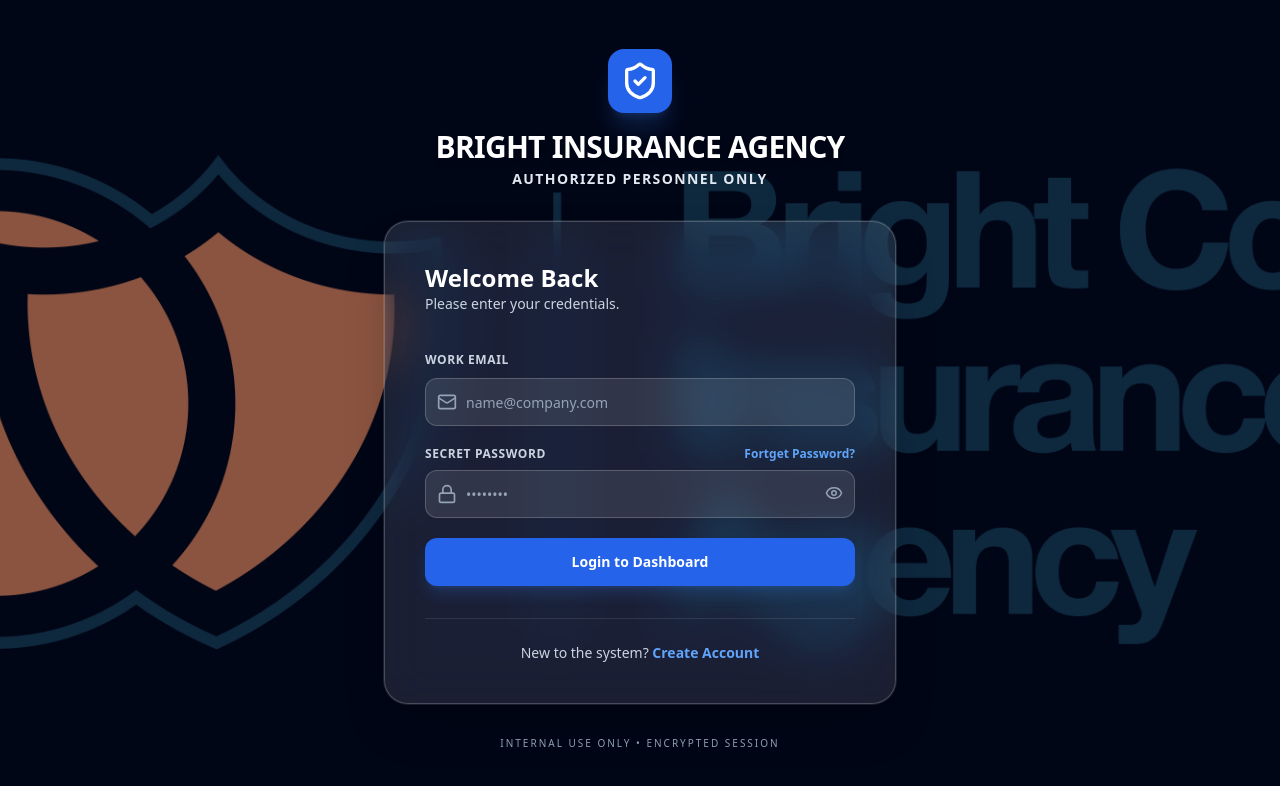
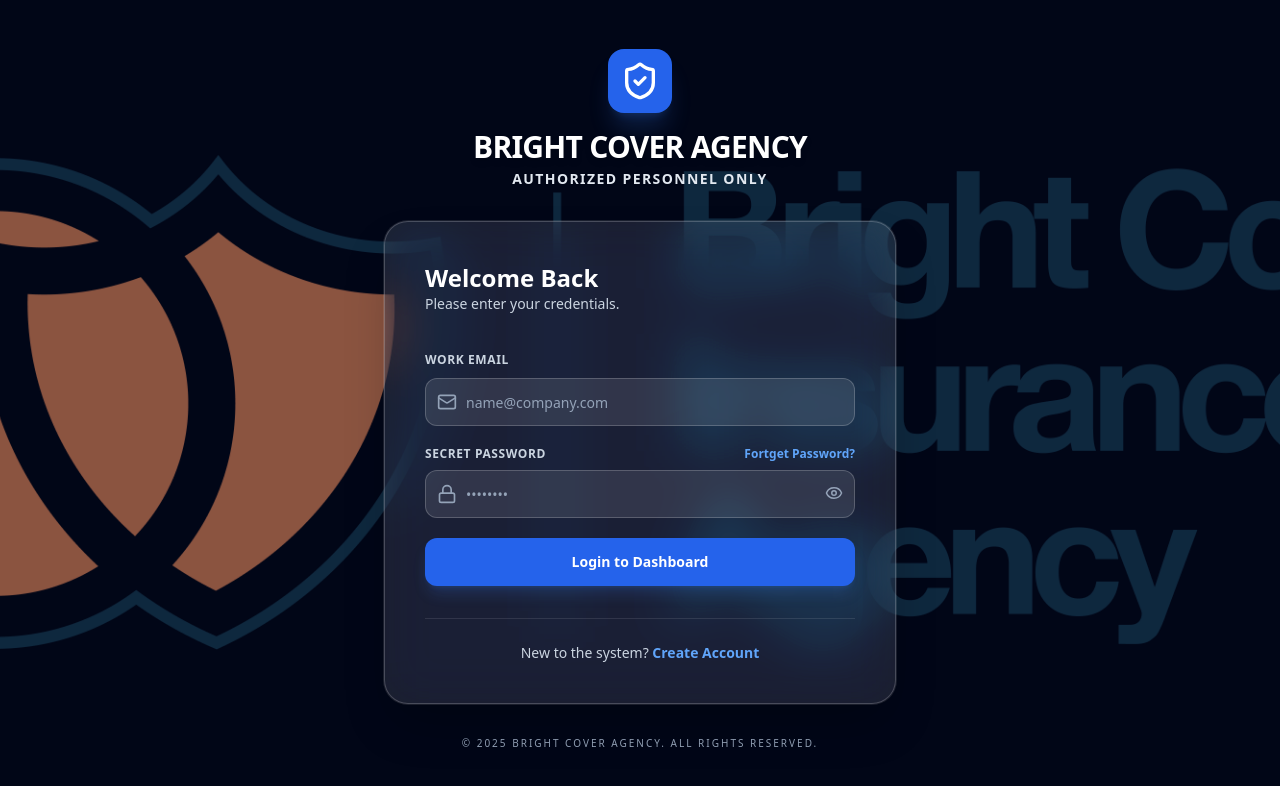
Before and after one commit to semheroic/InsureApp, a React (Vite) app in the folder client/: page / in a window 1280 px wide. Shown: the top 786 px of the page. Built offline with nearby package versions, Linux system fonts and the light colour scheme; no server answers; the HTML template or start-up script is replaced by a standard one.

Commit message:
Update company name and footer copyright notice

```diff
--- a/client/src/pages/Login.tsx
+++ b/client/src/pages/Login.tsx
@@ -96,7 +96,7 @@ const Login = () => {
             <ShieldCheck className="w-10 h-10 text-white" />
           </div>
           <h1 className="text-3xl font-black text-white tracking-tight uppercase drop-shadow-md">
-            Bright Insurance Agency
+            Bright Cover Agency
           </h1>
           <p className="text-slate-200 text-sm mt-1 uppercase tracking-widest font-semibold drop-shadow-sm">
             Authorized Personnel Only
@@ -183,9 +183,10 @@ const Login = () => {
           </div>
         </div>
 
-        <p className="text-center text-slate-400 text-[10px] mt-8 uppercase tracking-[0.2em]">
-          Internal Use Only • Encrypted Session
-        </p>
+       <p className="text-center text-slate-400 text-[10px] mt-8 uppercase tracking-[0.2em]">
+  &copy; {new Date().getFullYear()} Bright Cover Agency. All rights reserved.
+</p>
+
       </div>
     </div>
   );
```
